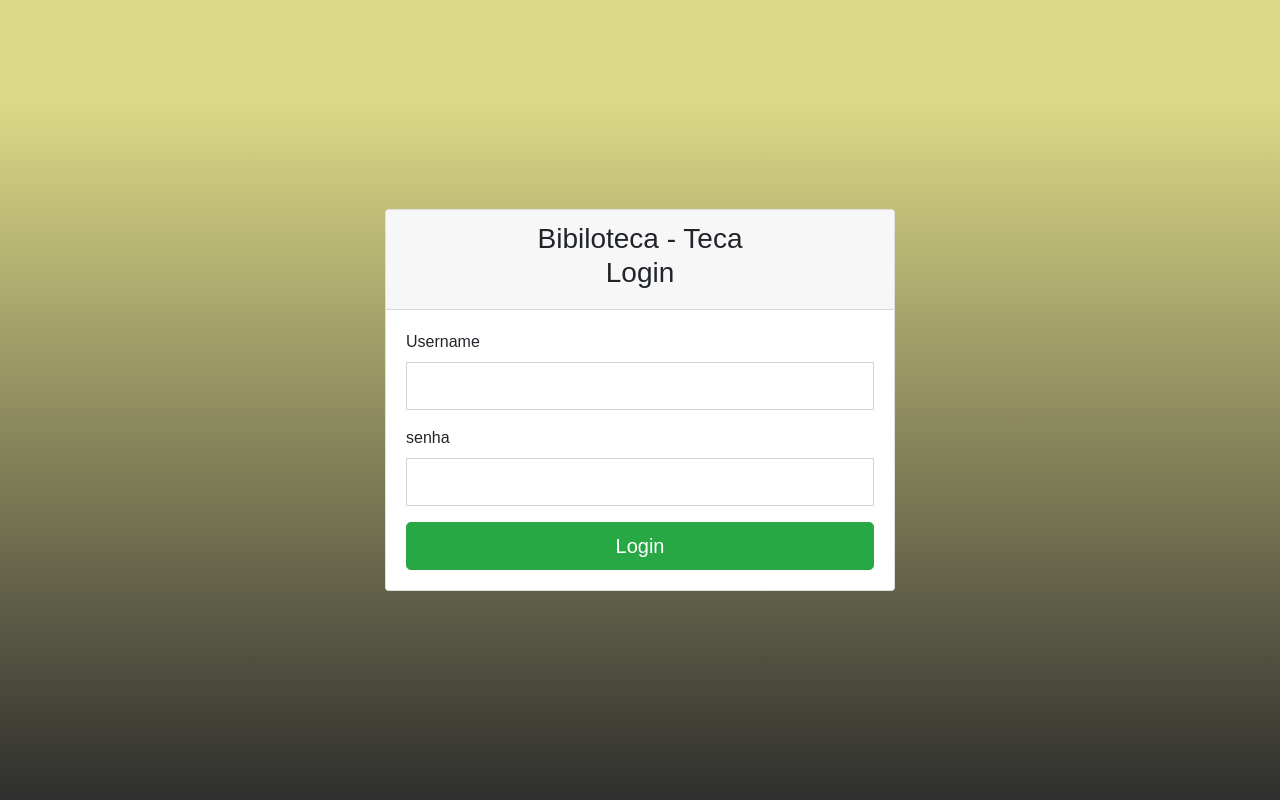
After one commit to RacJes/Biblioteca-Teca, a PHP site: page /admin/login.php in a window 1280 px wide. The commit adds this page. Run offline with PHP 8.4, Linux system fonts and the light colour scheme.

Commit message:
Criação do login + login para o sidebar

```diff
--- /dev/null
+++ b/admin/login.php
@@ -0,0 +1,51 @@
+<?php $nm_pagina = "BTeca - Login"; ?>
+<!DOCTYPE html>
+<html>
+
+<head>
+        <title><?php echo $nm_pagina; ?></title>
+
+    <!-- Bootstrap CSS CDN -->
+    <link rel="stylesheet" href="../css/bootstrap.css">
+    <!-- Our Custom CSS -->
+    <link rel="stylesheet" href="../css/style.css">
+</head>
+
+<body style="background: linear-gradient(180deg, rgba(219,216,134,1) 13%, rgba(46,46,46,1) 100%);">
+<div class="container" >
+
+        <div class="col-md-12 min-vh-100 d-flex flex-column justify-content-center">
+            <div class="col-lg-6 col-md-8 mx-auto">
+                <!-- form card login -->
+                <div class="card">
+                    <div class="card-header">
+                        <h3 class="text-center">
+                            Bibiloteca - Teca <br> Login
+                        </h3>
+                    </div>
+                    <div class="card-body">
+                        <form class="form" name="formLogin" action="#" method="POST">
+                            <div class="form-group">
+                                <label for="uname1">Username</label>
+                                <input type="text" class="form-control form-control-lg rounded-0" name="user" id="uname1" required="">
+                                <div class="invalid-feedback">por favor colocar l ogin</div>
+                            </div>
+                            <div class="form-group">
+                                <label>senha</label>
+                                <input type="password" class="form-control form-control-lg rounded-0" name="senha">
+                                <div class="invalid-feedback">
+                                Coloque sua senha.
+                                </div>
+                            </div>
+
+                            <button type="submit" class="btn btn-success btn-lg btn-block" id="btnLogin">Login</button>
+                        </form>
+                    </div>
+                    <!--/card-block-->
+                </div>
+                <!-- /form card login -->
+            </div>
+        </div>
+        <!--/col-->
+</div>
+<!--/container--></html>
--- a/css/style.css
+++ b/css/style.css
@@ -1,5 +1,15 @@
 /*
-    DEMO STYLE
+    Biblioteca - teca
+*/
+#login {
+    background-color: white;
+    position:relative;
+    left: 50%;
+
+
+}
+/*
+    Bootstrap
 */
 @import "https://fonts.googleapis.com/css?family=Poppins:300,400,500,600,700";
 
```
Also changed, not shown: index.php (+1 -19 lines).
